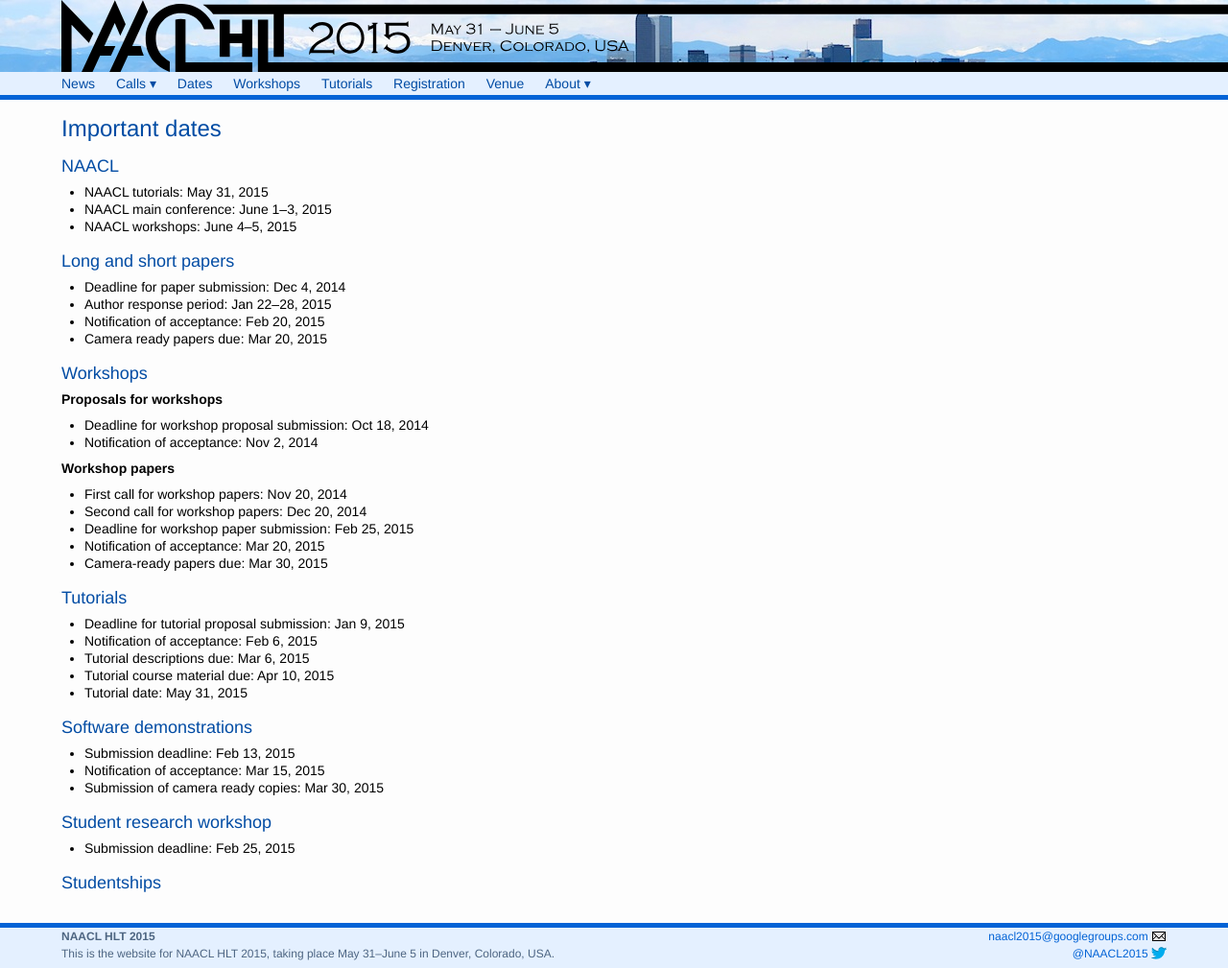
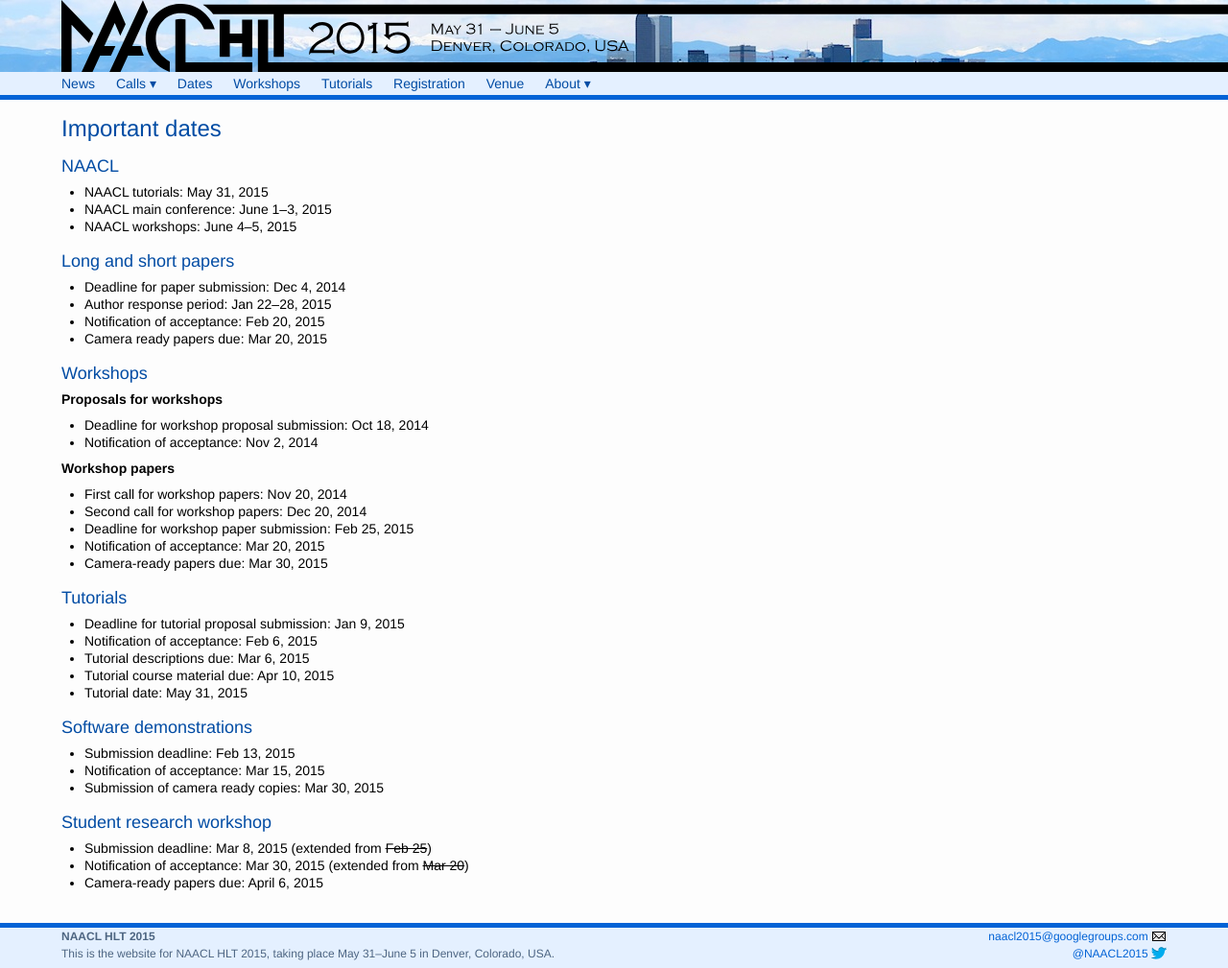
Before and after one commit to naacl-org/naacl-hlt-2015, a Jekyll site: the page built from dates.md, in a window 1280 px wide. Shown: the whole page at 96% size. Built offline with Jekyll 4.4.1, drawn with Linux system fonts in a browser that asks for light colours.

Commit message:
SRW deadline extension

```diff
--- a/dates.md
+++ b/dates.md
@@ -48,6 +48,6 @@
 
 ## Student research workshop
 
-- Submission deadline: Feb 25, 2015
-
-## Studentships
+- Submission deadline: Mar 8, 2015 (extended from <del>Feb 25</del>)
+- Notification of acceptance: Mar 30, 2015 (extended from <del>Mar 20</del>)
+- Camera-ready papers due: April 6, 2015
```
Also changed, not shown: _posts/2015-02-26-srw-deadline-extension.md (added, +8 -0 lines), call-for-student-papers.md (+2 -2 lines).
